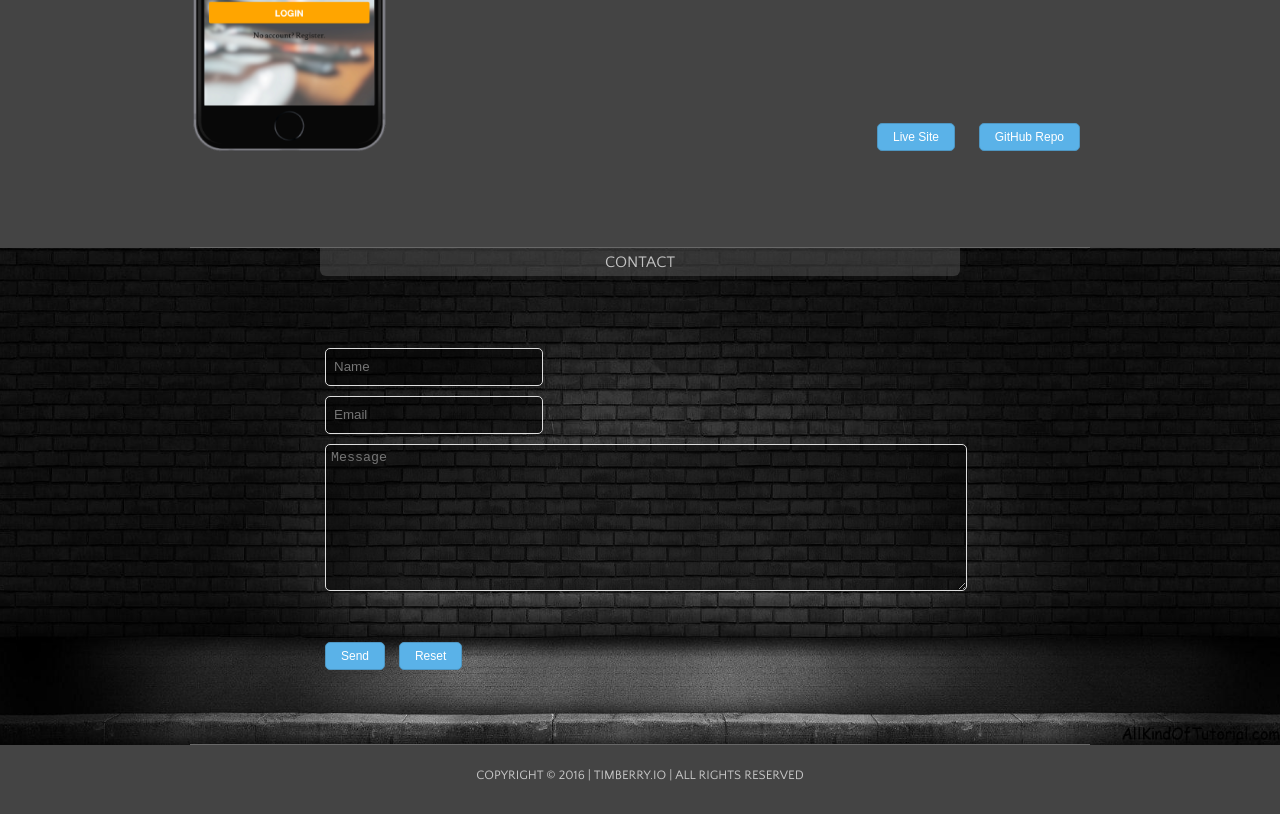
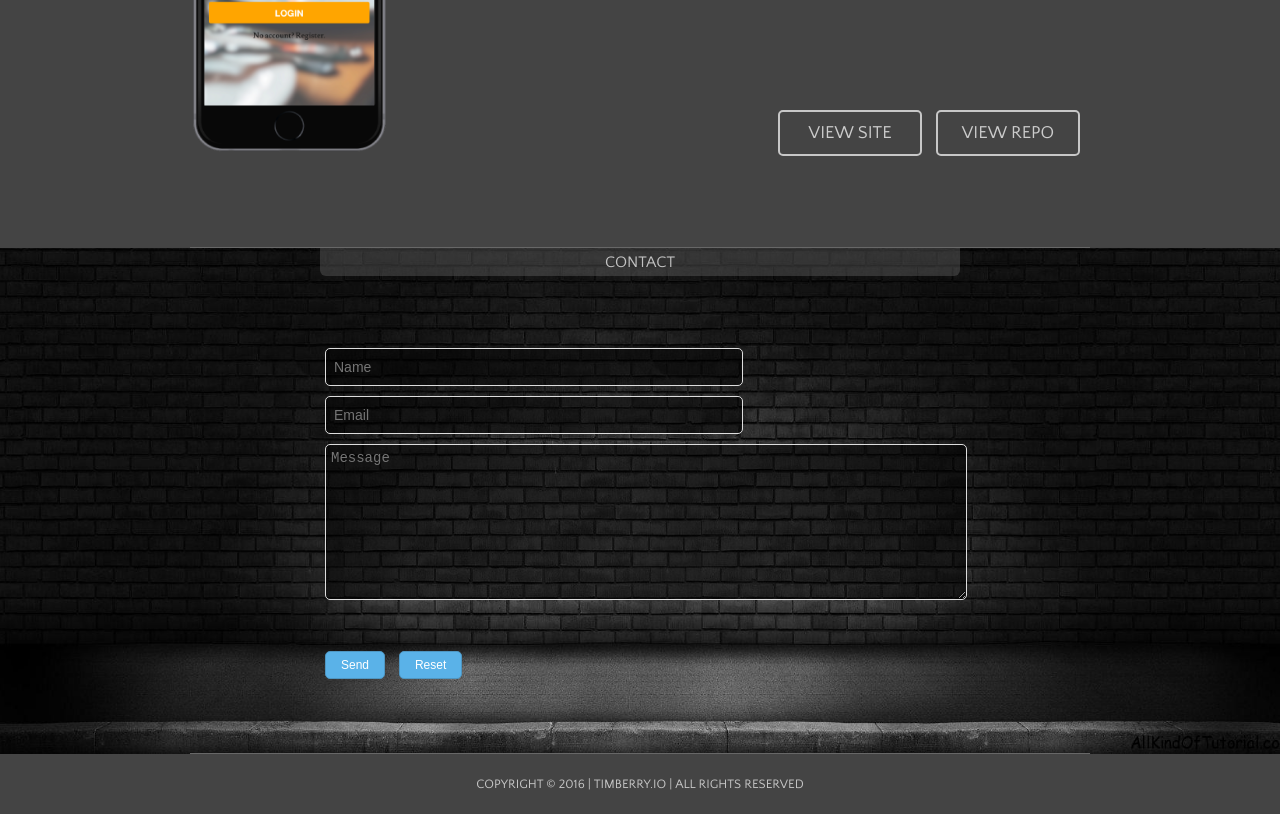
Before and after one commit to tberry30/portfolio, a website: page app/index.html at #/canyon-sports in a window 1280 px wide. Shown: the part 2168-2982 px from the top of the page. Drawn offline with nearby package versions, Linux system fonts and the light colour scheme; some packages are replaced by stand-ins of ours.

Commit message:
Link and style updates

```diff
--- a/app/app.controller.js
+++ b/app/app.controller.js
@@ -10,7 +10,7 @@ angular.module('tbDevPortfolio')
     var appCtrl = this;
 
     appCtrl.counter = 0;
-    var folio = ['waitr','wasatch-sports','canyon-sports','weather-app']
+    var folio = ['waitr','wasatch-sports','canyon-sports','weather-app','template']
 
     appCtrl.back = back;
     appCtrl.forward = forward;
--- a/app/app.routes.js
+++ b/app/app.routes.js
@@ -50,6 +50,16 @@ angular.module('tbDevPortfolio')
             controllerAs: 'portfolioCtrl'
           }
         }
+      })
+      .state('template', {
+        url: '/template',
+        views: {
+          'portfolio': {
+            templateUrl: './portfolio/template.template.html',
+            controller: 'PortfolioCtrl',
+            controllerAs: 'portfolioCtrl'
+          }
+        }
       });
   }
 
--- a/app/assets/styles/main.css
+++ b/app/assets/styles/main.css
@@ -190,17 +190,11 @@ section > div > h2 {
 #portfolio .project-description {
 	position: relative;
 }
-#portfolio .site {
+#portfolio .project-nav {
 	position: absolute;
-	bottom: 5px;
-	right: 125px;
-}
-#portfolio .repo {
-	position: absolute;
-	bottom: 5px;
+	bottom: 0;
 	right: 0;
 }
-
 
 
 #contact {
@@ -217,8 +211,9 @@ section > div > h2 {
 }
 
 #contact .contact-form input {
+	font-size: 14px;
 	height: 20px;
-	width: 200px;
+	width: 400px;
 	margin-bottom: 10px;
 	background-color: rgba(0, 0, 0, 0.5);
 	border: 1px solid #DDD;
@@ -233,6 +228,7 @@ section > div > h2 {
 }
 
 #contact textarea {
+	font-size: 14px;
 	width: 100%;
 	background-color: rgba(0, 0, 0, 0.5);
 	border: 1px solid #DDD;
@@ -274,7 +270,6 @@ button {
   text-decoration: none;
 	outline: none;
 }
-
 button:hover {
   background: #3498db;
 	border: 1px solid #3498db;
@@ -285,6 +280,36 @@ button:active {
 	border: 1px solid #2777ac;
 }
 
+
+.button {
+	display: inline-block;
+	height: 30px;
+	width: 140px;
+  -webkit-border-radius: 5px;
+  -moz-border-radius: 5px;
+  border-radius: 5px;
+	border: 2px solid rgba(255,255,255,0.7);
+  color: #ffffff;
+  font-size: 18px;
+  /*background: #5ab2e8;*/
+  padding-top: 12px;
+	text-align: center;
+	margin-right: 10px;
+  text-decoration: none;
+	outline: none;
+}
+.button:hover {
+  background: #3498db;
+	border: 2px solid #3498db;
+  text-decoration: none;
+	color: white;
+}
+.button:active {
+	background: #2777ac;
+	/*border: 1px solid #2777ac;*/
+}
+
+
 .portfolio-container {
 	position: relative;
 }
@@ -292,9 +317,9 @@ button:active {
 	text-decoration: none;
 	color: #CCCCCC;
 }
-.portfolio-container a:hover {
+/*.portfolio-container a:hover {
 	color: #3498db;
-}
+}*/
 
 .portfolio-nav .fa-chevron-left, .portfolio-nav .fa-chevron-right {
 	position: absolute;
--- a/app/portfolio/waitr.template.html
+++ b/app/portfolio/waitr.template.html
@@ -6,8 +6,11 @@
     <br><br>
     <h6>TECHNOLOGIES:</h6><br>
      AngularJS, Mongoose, Express.js, Node.js, Socket.io, Ionic, and Moment.js
-    <button class="site">Live Site</button>
-    <button class="repo">GitHub Repo</button>
+
+     <div class="project-nav">
+       <a class="button site" href="https://waitr.timberry.io" target="_blank">VIEW SITE</a>
+       <a class="button repo" href="https://github.com/tberry30/waitr" target="_blank">VIEW REPO</a>
+     </div>
   </div>
 
 </div>
```
Also changed, not shown: app/portfolio/canyon-sports.template.html (+6 -2 lines), app/portfolio/template.template.html (added, +15 -0 lines), app/portfolio/wasatch-sports.template.html (+6 -2 lines), app/portfolio/weather-app.template.html (+6 -2 lines), app/assets/images/placeholder.jpg (added).
